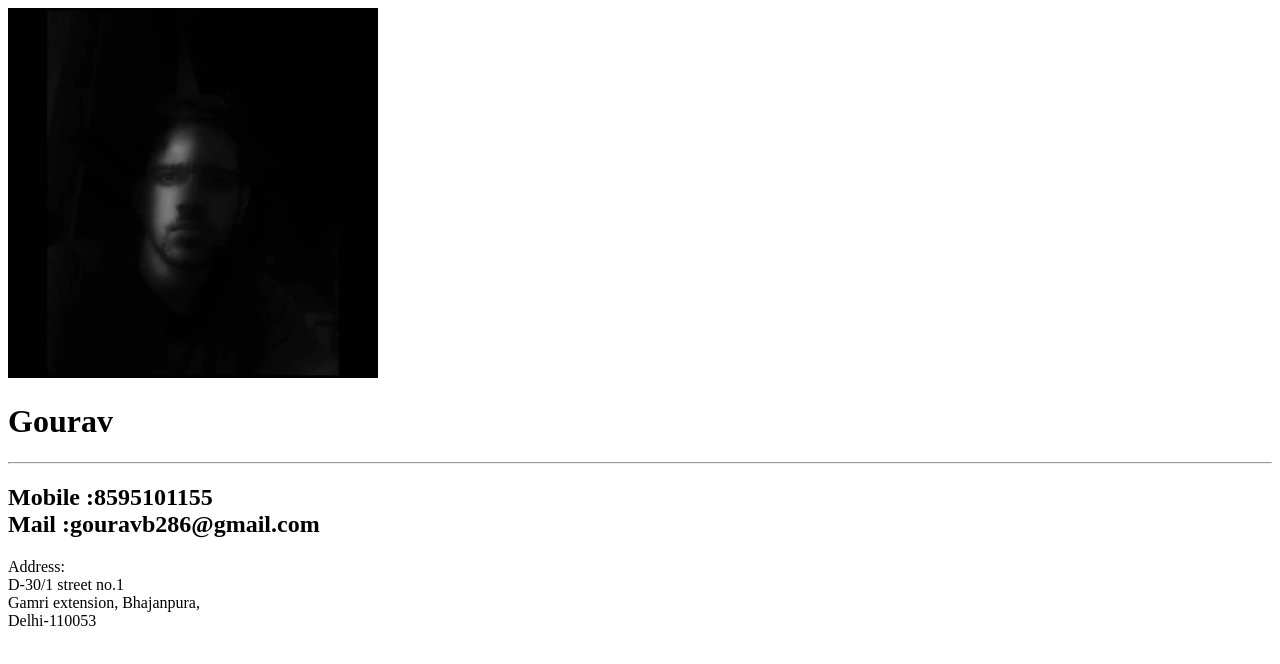
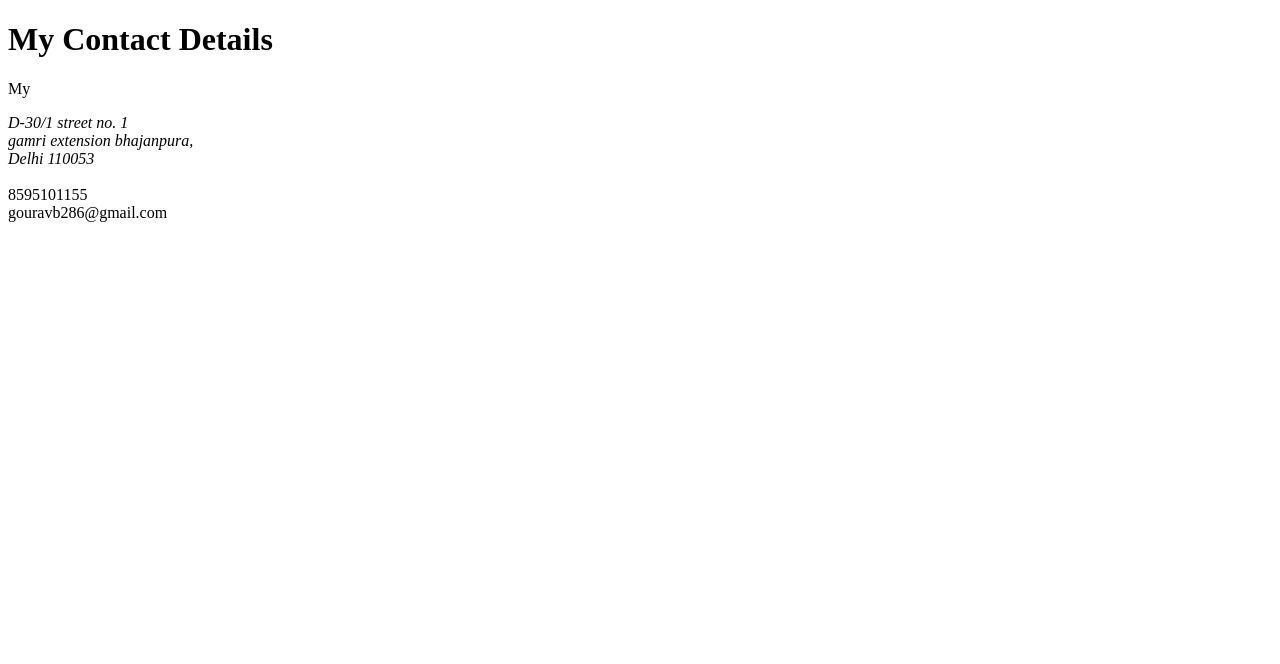
Before and after one commit to gouravb8595/html_portfolio, a plain HTML site: page public/contact.html in a window 1280 px wide. Drawn offline with Linux system fonts and the light colour scheme.

Commit message:
Add files via upload

```diff
--- a/public/contact.html
+++ b/public/contact.html
@@ -1,19 +1,15 @@
 <!DOCTYPE html>
-<html lang="en"
+<html lang="en">
 <head>
-<meta charset="utf-8">
-<title>Contact</title>
+    <meta charset="UTF-8">
+    <meta name="viewport" content="width=device-width, initial-scale=1.0">
+    <title>Contact</title>
 </head>
 <body>
-<img src="../assets/images/my_picture.jpeg" hight="400" width="370">
-<h1>Gourav</h1>
-<hr>
-<h2>Mobile :8595101155<br>
-    Mail   :gouravb286@gmail.com
-</h2>
-<p> Address:<br>
-            D-30/1 street no.1<br>
-	    Gamri extension, Bhajanpura,<br>
-	    Delhi-110053</p>
+ <h1>My Contact Details</h1>
+ <p>My <Address> D-30/1 street no. 1<br> gamri extension bhajanpura,<br> Delhi 110053</Address><br>
+    8595101155<br>
+    gouravb286@gmail.com
+</p>
 </body>
 </html>
```
Also changed, not shown: assets/images/my_picture.JPG (added).
